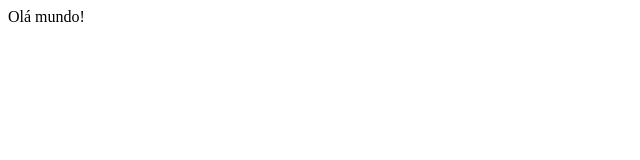
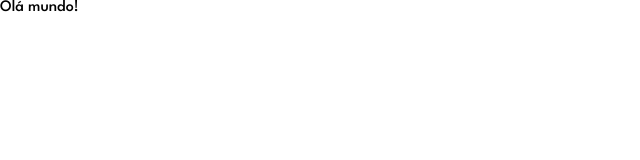
Before and after one commit to gbmouraa/job_listings, a React (Create React App) app: page / in a window 1280 px wide. Shown: the top 160 px of the page, without its empty margins (0-640 px from the left). Built offline with nearby package versions, Linux system fonts and the light colour scheme.

Commit message:
style: add fonts, theme and ThemeProvider

```diff
--- a/public/index.html
+++ b/public/index.html
@@ -6,6 +6,9 @@
   <meta name="viewport" content="width=device-width, initial-scale=1" />
   <meta name="description" content="Web site created using create-react-app" />
   <link rel="icon" href="favicon-32x32.png">
+  <link rel="preconnect" href="https://fonts.googleapis.com">
+  <link rel="preconnect" href="https://fonts.gstatic.com" crossorigin>
+  <link href="https://fonts.googleapis.com/css2?family=League+Spartan:wght@500;700&display=swap" rel="stylesheet">
   <title>Job listings</title>
 </head>
 
--- a/src/index.js
+++ b/src/index.js
@@ -1,10 +1,16 @@
 import React from "react";
 import ReactDOM from "react-dom/client";
+import { ThemeProvider } from "styled-components";
+import { theme } from "./styles/theme";
+import GlobalStyle from "./styles/global";
 import App from "./App";
 
 const root = ReactDOM.createRoot(document.getElementById("root"));
 root.render(
   <React.StrictMode>
-    <App />
+    <ThemeProvider theme={theme}>
+      <GlobalStyle />
+      <App />
+    </ThemeProvider>
   </React.StrictMode>
 );
--- /dev/null
+++ b/src/styles/global.js
@@ -0,0 +1,25 @@
+import { createGlobalStyle } from "styled-components";
+
+export default createGlobalStyle`
+  *{
+    margin: 0;
+    padding: 0;
+    box-sizing: border-box;
+  }
+
+  body{
+    width: 100%;
+    min-height: 100vh;
+  }
+
+  body,input,button{
+    font-family: 'League Spartan', sans-serif;
+  }
+
+  button{
+    border: none;
+    outline: none;
+    cursor: pointer;
+    transition: all .3s ease;
+  }
+`;
--- /dev/null
+++ b/src/styles/theme.js
@@ -0,0 +1,9 @@
+export const theme = {
+  colors: {
+    primary: "#5ba4a4",
+    lightCyan: "#effafa", // backgorund
+    lighterCyan: "#eef6f6", // filter tablets
+    darkCyan: "#7b8e8e",
+    darkerCyan: "#2c3a3a",
+  },
+};
```
